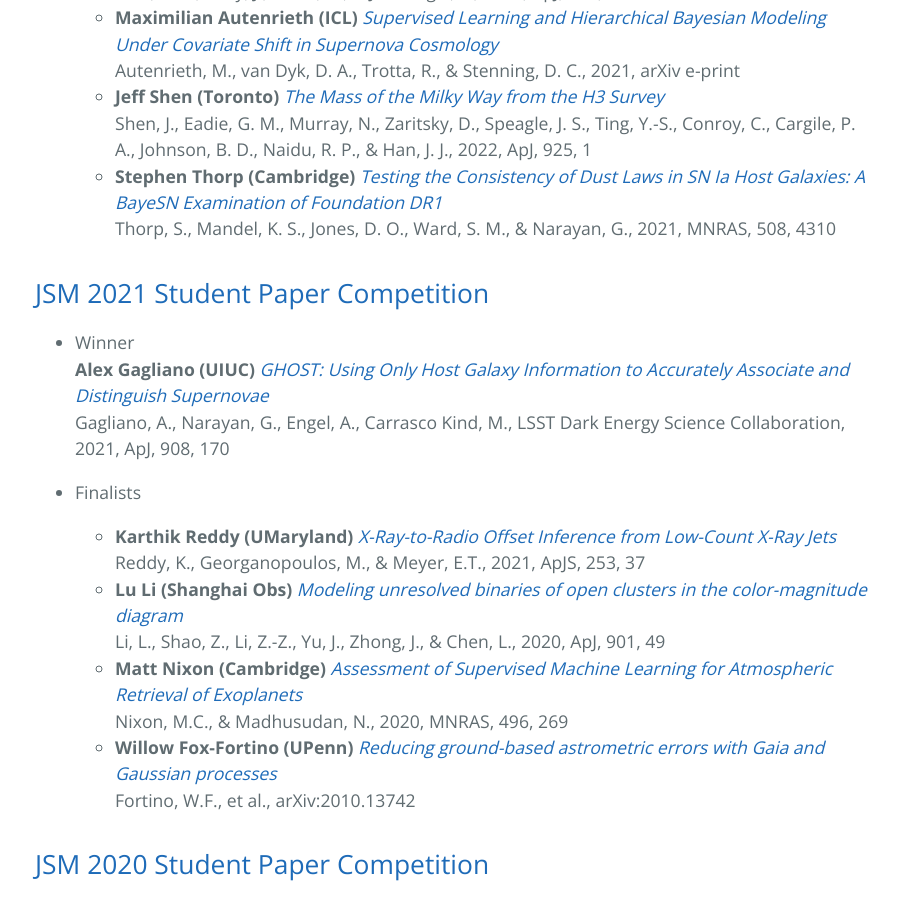
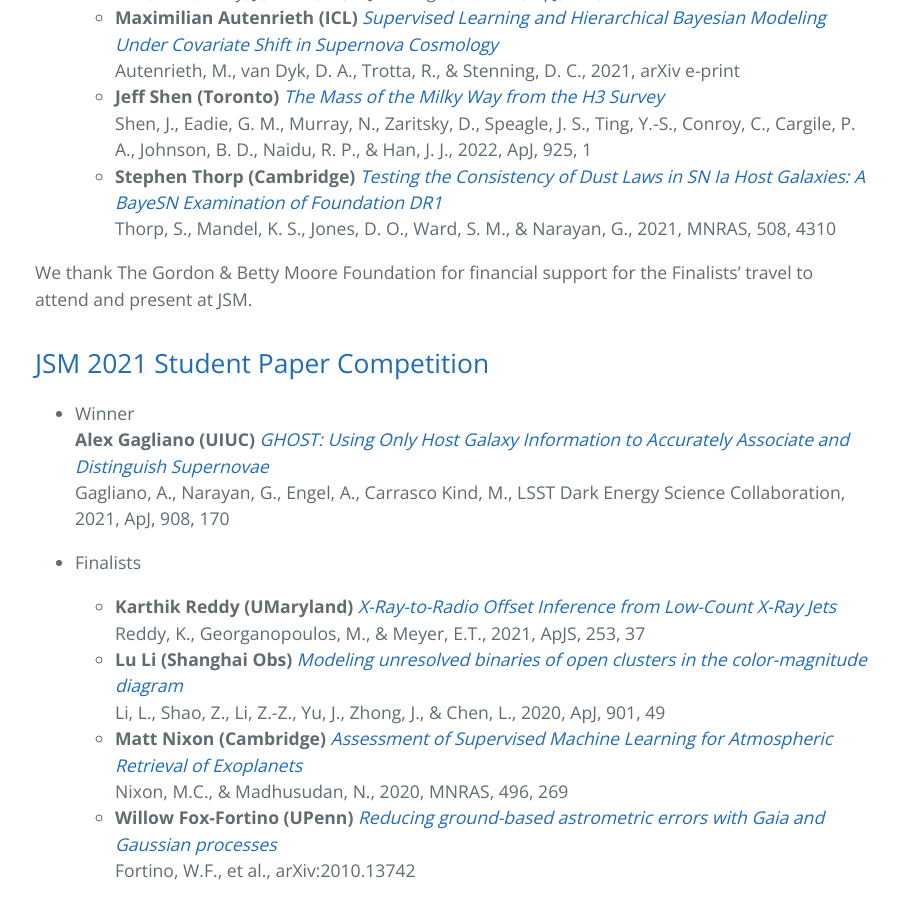
Before and after one commit to aigamstat/aigamstat.github.io, a Jekyll site: the page built from competition/winners.md, in a window 1280 px wide and 900 px high, scrolled down 1123 px. Shown: the whole window, without its empty margins (189-1088 px from the left). Built offline with Jekyll 4.4.1, drawn with Linux system fonts in a browser that asks for light colours.

Commit message:
funding update
Added Gordon & Betty Moore acknowledgement

```diff
--- a/competition/winners.md
+++ b/competition/winners.md
@@ -24,6 +24,8 @@
   * **Maximilian Autenrieth (ICL)** *[Supervised Learning and Hierarchical Bayesian Modeling Under Covariate Shift in Supernova Cosmology](https://ui.adsabs.harvard.edu/abs/2021arXiv210611211A/abstract)* <br> Autenrieth, M., van Dyk, D. A., Trotta, R., &amp; Stenning, D. C., 2021, arXiv e-print
   * **Jeff Shen (Toronto)** *[The Mass of the Milky Way from the H3 Survey](https://ui.adsabs.harvard.edu/abs/2022ApJ...925....1S/abstract)* <br> Shen, J., Eadie, G. M., Murray, N., Zaritsky, D., Speagle, J. S., Ting, Y.-S., Conroy, C., Cargile, P. A., Johnson, B. D., Naidu, R. P., &amp; Han, J. J., 2022, ApJ, 925, 1
   * **Stephen Thorp (Cambridge)** *[Testing the Consistency of Dust Laws in SN Ia Host Galaxies: A BayeSN Examination of Foundation DR1](https://ui.adsabs.harvard.edu/abs/2021MNRAS.508.4310T/abstract)* <br> Thorp, S., Mandel, K. S., Jones, D. O., Ward, S. M., &amp; Narayan, G., 2021, MNRAS, 508, 4310
+
+We thank The Gordon & Betty Moore Foundation for financial support for the Finalists' travel to attend and present at JSM.
 
 ## [JSM 2021 Student Paper Competition](https://astrostat.org/jsm2021/index.html)
 
```
